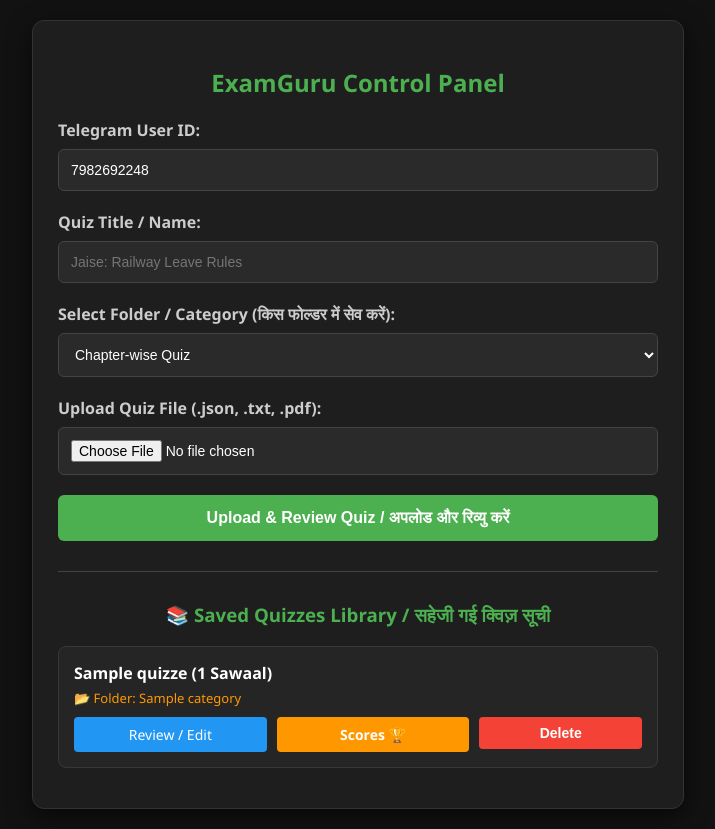
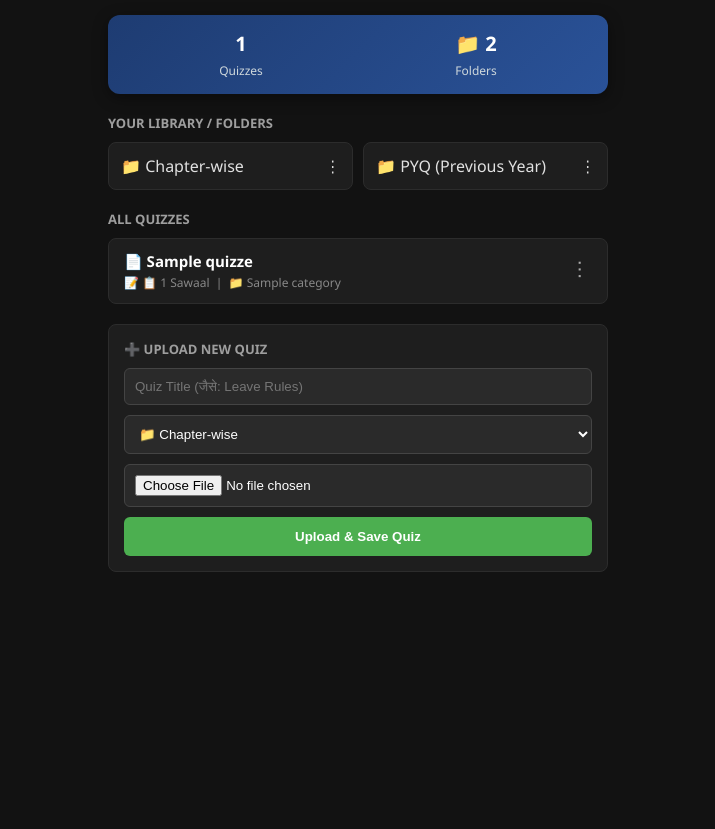
Before and after one commit to swiguru-quiz-bot/swiguru-quiz-bot, a Flask app: page / in a window 1280 px wide. Shown: the whole page, without its empty margins (282-997 px from the left). After the commit the page ends 572 px from the top, so only its background shows below. Run offline with Flask 3, Linux system fonts and the light colour scheme; a database or web service that is not in the repository returns one stand-in record (values such as "Sample title").

Commit message:
Add files via upload

```diff
--- a/app.py
+++ b/app.py
@@ -270,6 +270,15 @@ def view_quiz_scores(quiz_id):
     """
     return html
 
+@app.route('/move-quiz/<quiz_id>', methods=['POST'])
+def move_quiz(quiz_id):
+    new_category = request.form.get('category', 'Chapter-wise').strip()
+    quizzes_collection.update_one(
+        {"_id": quiz_id},
+        {"$set": {"category": new_category}}
+    )
+    return redirect(url_for('home'))
+
 @app.route('/update-question/<quiz_id>/<int:q_index>', methods=['POST'])
 def update_question(quiz_id, q_index):
     doc = quizzes_collection.find_one({"_id": quiz_id})
@@ -525,7 +534,7 @@ def send_leaderboard(chat_id):
     latest_score_doc = scores_collection.find_one({"score": {"$exists": True}}, sort=[("_id", -1)])
 
     if not latest_score_doc:
-        send_message(chat_id, "⚠️ No active quiz record found! / कोई सक्रिय क्विज़ रिकॉर्ड नहीं है!")
+        send_message(chat_id, "⚠️ कोई सक्रिय क्विज़ रिकॉर्ड नहीं मिला है!")
         return
 
     q_id = latest_score_doc.get("quiz_id")
@@ -535,17 +544,41 @@ def send_leaderboard(chat_id):
     top_users = list(scores_collection.find({"quiz_id": q_id, "score": {"$exists": True}}).sort("score", -1).limit(100))
 
     if not top_users:
-        send_message(chat_id, "📊 No one has answered yet! / अभी तक किसी ने उत्तर नहीं दिया है!")
+        send_message(chat_id, "📊 इस क्विज़ के लिए अभी तक किसी ने उत्तर नहीं दिया है!")
         return
 
-    text = f"🏆 *LEADERBOARD: {quiz_title}*\n-----------------------------------\n"
+    winner = top_users[0].get("user_name", "User") if len(top_users) > 0 else ""
+    runner1 = top_users[1].get("user_name", "User") if len(top_users) > 1 else ""
+    runner2 = top_users[2].get("user_name", "User") if len(top_users) > 2 else ""
+
+    text = f"🏆 *Quiz Toppers* 🏆\n"
+    if winner:
+        text += f"👑 *Winner:* {winner}\n"
+    if runner1:
+        text += f"🥈 *Runner 1:* {runner1}\n"
+    if runner2:
+        text += f"🥉 *Runner 2:* {runner2}\n"
+
+    text += f"\n🏆 *{quiz_title}* 🏆\n\n"
+    text += f"📊 *FULL LEADERBOARD*\n"
+    text += f"-----------------------------------\n"
+
     for rank, user in enumerate(top_users, 1):
         name = user.get("user_name", "User")
         score = user.get("score", 0.0)
         correct = user.get("correct", 0)
         incorrect = user.get("incorrect", 0)
+
+        total_attempted = correct + incorrect
+        accuracy = (correct / total_attempted * 100) if total_attempted > 0 else 0.0
+
         medal = "🥇" if rank == 1 else "🥈" if rank == 2 else "🥉" if rank == 3 else f"{rank}."
-        text += f"{medal} *{name}* — Score / स्कोर: *{score:.2f}* (✅ {correct} | ❌ {incorrect})\n"
+
+        text += f"{medal} *{name}:*\n"
+        text += f"⭐ {score:.1f} | ✅ {correct} | ❌ {incorrect} | 🟢 {accuracy:.1f}%\n\n"
+
+    if len(text) > 4000:
+        text = text[:3900] + "\n\n... (List truncated due to length)"
 
     send_message(chat_id, text)
 
--- a/templates/index.html
+++ b/templates/index.html
@@ -3,174 +3,266 @@
 <head>
     <meta charset="UTF-8">
     <meta name="viewport" content="width=device-width, initial-scale=1.0">
-    <title>ExamGuru - Control Panel</title>
+    <title>ExamGuru - My Quizzes</title>
     <style>
         body {
             background-color: #121212;
             color: #e0e0e0;
             font-family: 'Segoe UI', Tahoma, Geneva, Verdana, sans-serif;
             margin: 0;
-            padding: 20px;
+            padding: 15px;
         }
         .container {
-            max-width: 600px;
+            max-width: 500px;
             margin: 0 auto;
-            background: #1e1e1e;
-            padding: 25px;
+        }
+        .header-stats {
+            background: linear-gradient(135deg, #1e3c72, #2a5298);
+            padding: 15px;
             border-radius: 12px;
-            box-shadow: 0 8px 24px rgba(0,0,0,0.6);
-            border: 1px solid #333;
+            display: flex;
+            justify-content: space-around;
+            text-align: center;
+            margin-bottom: 20px;
+            box-shadow: 0 4px 15px rgba(0,0,0,0.4);
         }
-        h2, h3 {
-            color: #4caf50;
-            text-align: center;
-        }
-        .form-group {
+        .stat-box h3 { margin: 0; font-size: 20px; color: #fff; }
+        .stat-box p { margin: 5px 0 0 0; font-size: 12px; color: #cfd8dc; }
+
+        .section-title { font-size: 13px; color: #9e9e9e; text-transform: uppercase; margin-bottom: 10px; font-weight: bold; }
+
+        .folders-grid {
+            display: grid;
+            grid-template-columns: 1fr 1fr;
+            gap: 10px;
             margin-bottom: 20px;
         }
-        label {
-            display: block;
-            margin-bottom: 8px;
-            font-weight: bold;
-            color: #ccc;
+        .folder-card {
+            background: #1e1e1e;
+            padding: 12px;
+            border-radius: 8px;
+            border: 1px solid #2c2c2c;
+            display: flex;
+            justify-content: space-between;
+            align-items: center;
+            cursor: pointer;
         }
-        input[type="text"], input[type="file"], select {
+        .folder-card:hover { background: #252525; }
+
+        .quiz-item {
+            background: #1e1e1e;
+            padding: 12px 15px;
+            border-radius: 8px;
+            margin-bottom: 10px;
+            border: 1px solid #2c2c2c;
+            display: flex;
+            justify-content: space-between;
+            align-items: center;
+        }
+        .quiz-info { flex: 1; overflow: hidden; }
+        .quiz-title { font-size: 15px; font-weight: 600; color: #fff; white-space: nowrap; overflow: hidden; text-overflow: ellipsis; }
+        .quiz-meta { font-size: 12px; color: #888; margin-top: 3px; }
+
+        /* Three Dots Menu Button */
+        .menu-btn {
+            background: transparent;
+            border: none;
+            color: #aaa;
+            font-size: 20px;
+            cursor: pointer;
+            padding: 5px 10px;
+        }
+        .menu-btn:hover { color: #fff; }
+
+        /* Modal Popup Design (Jaise Screenshot me hai) */
+        .modal {
+            display: none;
+            position: fixed;
+            top: 0; left: 0; width: 100%; height: 100%;
+            background: rgba(0, 0, 0, 0.7);
+            justify-content: center;
+            align-items: flex-end;
+            z-index: 1000;
+        }
+        .modal-content {
+            background: #1e1e1e;
             width: 100%;
-            padding: 12px;
-            background: #2a2a2a;
-            border: 1px solid #444;
+            max-width: 500px;
+            border-top-left-radius: 16px;
+            border-top-right-radius: 16px;
+            padding: 20px;
+            box-sizing: border-box;
+            border-top: 1px solid #333;
+            animation: slideUp 0.3s ease;
+        }
+        @keyframes slideUp {
+            from { transform: translateY(100%); }
+            to { transform: translateY(0); }
+        }
+        .modal-header {
+            display: flex;
+            justify-content: space-between;
+            align-items: center;
+            margin-bottom: 15px;
+            border-bottom: 1px solid #2c2c2c;
+            padding-bottom: 10px;
+        }
+        .modal-header h3 { margin: 0; color: #fff; font-size: 18px; }
+        .close-modal { background: #2c2c2c; border: none; color: #fff; width: 30px; height: 30px; border-radius: 50%; cursor: pointer; font-size: 16px; }
+
+        .modal-grid {
+            display: grid;
+            grid-template-columns: 1fr 1fr;
+            gap: 10px;
+            margin-bottom: 15px;
+        }
+        .modal-btn {
+            background: #252525;
             color: #fff;
-            border-radius: 6px;
-            box-sizing: border-box;
-            font-size: 14px;
-        }
-        button {
-            background-color: #4caf50;
-            color: white;
+            border: 1px solid #333;
             padding: 14px;
-            border: none;
-            border-radius: 6px;
-            font-size: 16px;
-            cursor: pointer;
-            width: 100%;
-            font-weight: bold;
-        }
-        button:hover {
-            background-color: #43a047;
-        }
-        .quiz-card {
-            background: #252525;
-            padding: 15px;
             border-radius: 8px;
-            margin-bottom: 15px;
-            border: 1px solid #383838;
-        }
-        .quiz-title {
-            font-size: 16px;
-            font-weight: bold;
-            color: #fff;
-            margin-bottom: 5px;
-        }
-        .quiz-category {
-            font-size: 13px;
-            color: #ff9800;
-            margin-bottom: 10px;
-        }
-        .btn-row {
-            display: flex;
-            gap: 10px;
-        }
-        .btn-review {
-            background-color: #2196f3;
-            color: white;
-            padding: 8px 15px;
-            border-radius: 4px;
+            text-align: center;
             text-decoration: none;
             font-size: 14px;
-            text-align: center;
-            flex: 1;
+            font-weight: 600;
+            display: flex;
+            flex-direction: column;
+            align-items: center;
+            gap: 5px;
         }
-        .btn-scores {
-            background-color: #ff9800;
-            color: white;
-            padding: 8px 15px;
-            border-radius: 4px;
-            text-decoration: none;
-            font-size: 14px;
-            text-align: center;
-            flex: 1;
-            font-weight: bold;
-        }
-        .btn-delete {
-            background-color: #f44336;
-            color: white;
-            padding: 8px 15px;
-            border-radius: 4px;
-            border: none;
-            cursor: pointer;
-            font-size: 14px;
-            flex: 1;
-        }
-        .btn-review:hover { background-color: #1976d2; }
-        .btn-scores:hover { background-color: #f57c00; }
-        .btn-delete:hover { background-color: #d32f2f; }
+        .modal-btn:hover { background: #2f2f2f; }
+        .modal-btn.full { grid-column: span 2; flex-direction: row; justify-content: center; background: #2196f3; border: none; }
+        .modal-btn.delete { background: #c62828; border: none; }
+
+        /* Upload Button Styling */
+        .upload-section { background: #1e1e1e; padding: 15px; border-radius: 8px; margin-top: 20px; border: 1px solid #2c2c2c; }
+        input, select { width: 100%; padding: 10px; background: #2a2a2a; border: 1px solid #444; color: #fff; border-radius: 6px; box-sizing: border-box; margin-bottom: 10px; }
+        .btn-submit { background: #4caf50; color: white; padding: 12px; border: none; border-radius: 6px; font-weight: bold; width: 100%; cursor: pointer; }
     </style>
 </head>
 <body>
 
     <div class="container">
-        <h2>ExamGuru Control Panel</h2>
+        <!-- Header Stats -->
+        <div class="header-stats">
+            <div class="stat-box">
+                <h3>{{ quizzes|length }}</h3>
+                <p>Quizzes</p>
+            </div>
+            <div class="stat-box">
+                <h3>📁 2</h3>
+                <p>Folders</p>
+            </div>
+        </div>
 
-        <!-- Quiz Upload Form -->
-        <form action="/upload-quiz" method="POST" enctype="multipart/form-data">
-            <div class="form-group">
-                <label>Telegram User ID:</label>
-                <input type="text" name="admin_id" value="{{ owner_id }}" required>
+        <div class="section-title">YOUR LIBRARY / FOLDERS</div>
+        <div class="folders-grid">
+            <div class="folder-card">
+                <span>📁 Chapter-wise</span>
+                <span>⋮</span>
             </div>
+            <div class="folder-card">
+                <span>📁 PYQ (Previous Year)</span>
+                <span>⋮</span>
+            </div>
+        </div>
 
-            <div class="form-group">
-                <label>Quiz Title / Name:</label>
-                <input type="text" name="quiz_title" placeholder="Jaise: Railway Leave Rules" required>
-            </div>
+        <div class="section-title">ALL QUIZZES</div>
 
-            <div class="form-group">
-                <label>Select Folder / Category (किस फोल्डर में सेव करें):</label>
-                <select name="category" required>
-                    <option value="Chapter-wise">Chapter-wise Quiz</option>
-                    <option value="PYQ (Previous Year)">PYQ (Previous Year Questions)</option>
-                </select>
-            </div>
-
-            <div class="form-group">
-                <label>Upload Quiz File (.json, .txt, .pdf):</label>
-                <input type="file" name="file" required>
-            </div>
-
-            <button type="submit">Upload & Review Quiz / अपलोड और रिव्यु करें</button>
-        </form>
-
-        <hr style="border: 0; border-top: 1px solid #444; margin: 30px 0;">
-
-        <h3>📚 Saved Quizzes Library / सहेजी गई क्विज़ सूची</h3>
-
+        <!-- Quizzes List -->
         {% if quizzes %}
             {% for q_id, q_data in quizzes.items() %}
-                <div class="quiz-card">
-                    <div class="quiz-title">{{ q_data.title }} ({{ q_data.questions|length }} Sawaal)</div>
-                    <div class="quiz-category">📂 Folder: {{ q_data.category }}</div>
-                    <div class="btn-row">
-                        <a href="/preview/{{ q_id }}" class="btn-review">Review / Edit</a>
-                        <a href="/quiz-scores/{{ q_id }}" class="btn-scores">Scores 🏆</a>
-                        <form action="/delete-quiz/{{ q_id }}" method="POST" style="flex: 1; margin: 0;">
-                            <button type="submit" class="btn-delete" onclick="return confirm('Kya aap is quiz ko delete karna chahte hain?');">Delete</button>
-                        </form>
+                <div class="quiz-item">
+                    <div class="quiz-info" onclick="openModal('{{ q_id }}', '{{ q_data.title }}')">
+                        <div class="quiz-title">📄 {{ q_data.title }}</div>
+                        <div class="quiz-meta">📝 📋 {{ q_data.questions|length }} Sawaal &nbsp;|&nbsp; 📁 {{ q_data.category }}</div>
                     </div>
+                    <button class="menu-btn" onclick="openModal('{{ q_id }}', '{{ q_data.title }}')">⋮</button>
                 </div>
             {% endfor %}
         {% else %}
-            <p style="text-align: center; color: #888;">Abhi tak koi quiz save nahi hai. / No quizzes saved yet.</p>
+            <p style="text-align: center; color: #777;">No quizzes found. Upload below!</p>
         {% endif %}
+
+        <!-- Upload New Quiz Section -->
+        <div class="upload-section">
+            <div class="section-title" style="margin-bottom: 10px;">➕ Upload New Quiz</div>
+            <form action="/upload-quiz" method="POST" enctype="multipart/form-data">
+                <input type="hidden" name="admin_id" value="{{ owner_id }}">
+                <input type="text" name="quiz_title" placeholder="Quiz Title (जैसे: Leave Rules)" required>
+                <select name="category">
+                    <option value="Chapter-wise">📁 Chapter-wise</option>
+                    <option value="PYQ (Previous Year)">📁 PYQ (Previous Year)</option>
+                </select>
+                <input type="file" name="file" required>
+                <button type="submit" class="btn-submit">Upload & Save Quiz</button>
+            </form>
+        </div>
     </div>
 
+    <!-- Modal Popup Menu (Jaise Screenshot me hai) -->
+    <div id="quizModal" class="modal">
+        <div class="modal-content">
+            <div class="modal-header">
+                <h3 id="modalTitle">Quiz Options</h3>
+                <button class="close-modal" onclick="closeModal()">×</button>
+            </div>
+
+            <div class="modal-grid">
+                <a id="btnPreview" href="#" class="modal-btn">
+                    <span>🚀</span> Play Group / Review
+                </a>
+                <a id="btnScores" href="#" class="modal-btn">
+                    <span>🏆</span> View Scores
+                </a>
+                <a id="btnEdit" href="#" class="modal-btn full">
+                    <span>✏️</span> Edit Content & Questions
+                </a>
+            </div>
+
+            <!-- Move to Folder Form -->
+            <form id="moveForm" action="" method="POST" style="margin-bottom: 10px; background: #252525; padding: 10px; border-radius: 8px;">
+                <label style="font-size: 12px; color: #aaa; display: block; margin-bottom: 5px;">Move to Folder:</label>
+                <div style="display: flex; gap: 5px;">
+                    <select name="category" style="margin: 0; padding: 8px;">
+                        <option value="Chapter-wise">Chapter-wise</option>
+                        <option value="PYQ (Previous Year)">PYQ (Previous Year)</option>
+                    </select>
+                    <button type="submit" style="background: #2196f3; color: white; border: none; padding: 8px 15px; border-radius: 6px; font-weight: bold; cursor: pointer;">Move</button>
+                </div>
+            </form>
+
+            <!-- Delete Form -->
+            <form id="deleteForm" action="" method="POST" onsubmit="return confirm('Kya aap is quiz ko delete karna chahte hain?');">
+                <button type="submit" class="modal-btn full delete" style="width: 100%;">
+                    <span>🗑️</span> Delete Quiz
+                </button>
+            </form>
+        </div>
+    </div>
+
+    <script>
+        function openModal(quizId, quizTitle) {
+            document.getElementById('modalTitle').innerText = quizTitle;
+            document.getElementById('btnPreview').href = '/preview/' + quizId;
+            document.getElementById('btnScores').href = '/quiz-scores/' + quizId;
+            document.getElementById('btnEdit').href = '/preview/' + quizId;
+            document.getElementById('moveForm').action = '/move-quiz/' + quizId;
+            document.getElementById('deleteForm').action = '/delete-quiz/' + quizId;
+            document.getElementById('quizModal').style.display = 'flex';
+        }
+
+        function closeModal() {
+            document.getElementById('quizModal').style.display = 'none';
+        }
+
+        window.onclick = function(event) {
+            let modal = document.getElementById('quizModal');
+            if (event.target == modal) {
+                closeModal();
+            }
+        }
+    </script>
 </body>
 </html>
```
